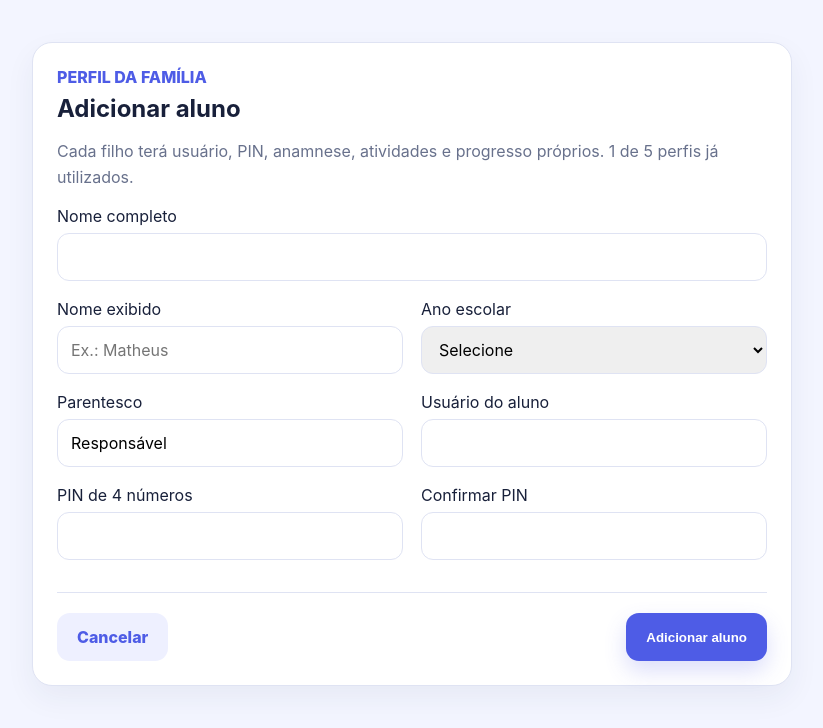
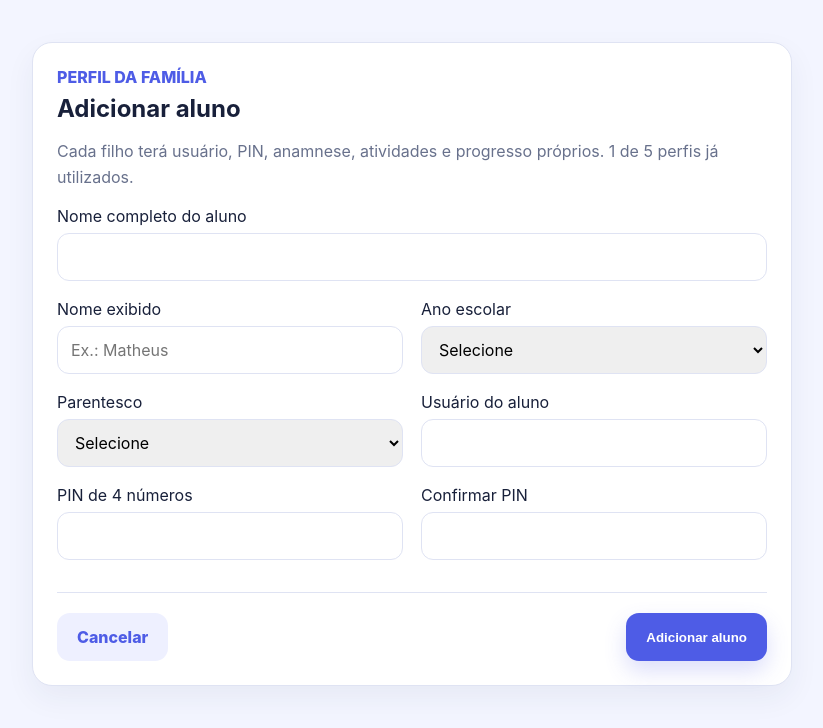
Before and after one commit to NettoSantana/nettstudy, a Flask app: page /responsavel/alunos/novo in a window 1280 px wide. Shown: the part 76-804 px from the top of the page, without its empty margins (228-1051 px from the left). Run offline with Flask 3, Linux system fonts and the light colour scheme; the visitor is signed in with stand-in values (Sample User, id 1); data comes from the database, SQL or seed files in the repository.

Commit message:
fix: melhora cadastro de novo aluno

```diff
--- a/templates/novo_aluno.html
+++ b/templates/novo_aluno.html
@@ -1,7 +1,7 @@
 <!--
 Caminho completo: C:\Users\vlula\OneDrive\Área de Trabalho\Projetos Backup\NETTSTUDY\templates\novo_aluno.html
-Data e hora do último recode: 30/07/2026 19:53 -03:00
-Motivo da alteração: impedir preenchimento automático do navegador nos campos de usuário e PIN e definir Filho(a) como parentesco padrão.
+Data e hora do último recode: 30/07/2026 19:58 -03:00
+Motivo da alteração: melhorar os rótulos do cadastro e transformar parentesco em caixa suspensa.
 -->
 <!DOCTYPE html>
 <html lang="pt-BR">
@@ -60,7 +60,7 @@ Motivo da alteração: impedir preenchimento automático do navegador nos campos
 
                 <div class="grade-form">
                     <div class="campo campo-largo">
-                        <label for="nome_aluno">Nome completo</label>
+                        <label for="nome_aluno">Nome completo do aluno</label>
                         <input
                             id="nome_aluno"
                             name="nome_aluno"
@@ -102,13 +102,21 @@ Motivo da alteração: impedir preenchimento automático do navegador nos campos
 
                     <div class="campo">
                         <label for="parentesco">Parentesco</label>
-                        <input
+                        <select
                             id="parentesco"
                             name="parentesco"
-                            value="{{ dados.parentesco or 'Filho(a)' }}"
-                            autocomplete="off"
                             required
                         >
+                            <option value="">Selecione</option>
+                            {% for opcao in ['Filho(a)','Enteado(a)','Sobrinho(a)','Neto(a)','Irmão(ã)','Outro'] %}
+                                <option
+                                    value="{{ opcao }}"
+                                    {% if (dados.parentesco or 'Filho(a)') == opcao %}selected{% endif %}
+                                >
+                                    {{ opcao }}
+                                </option>
+                            {% endfor %}
+                        </select>
                     </div>
 
                     <div class="campo">
```
